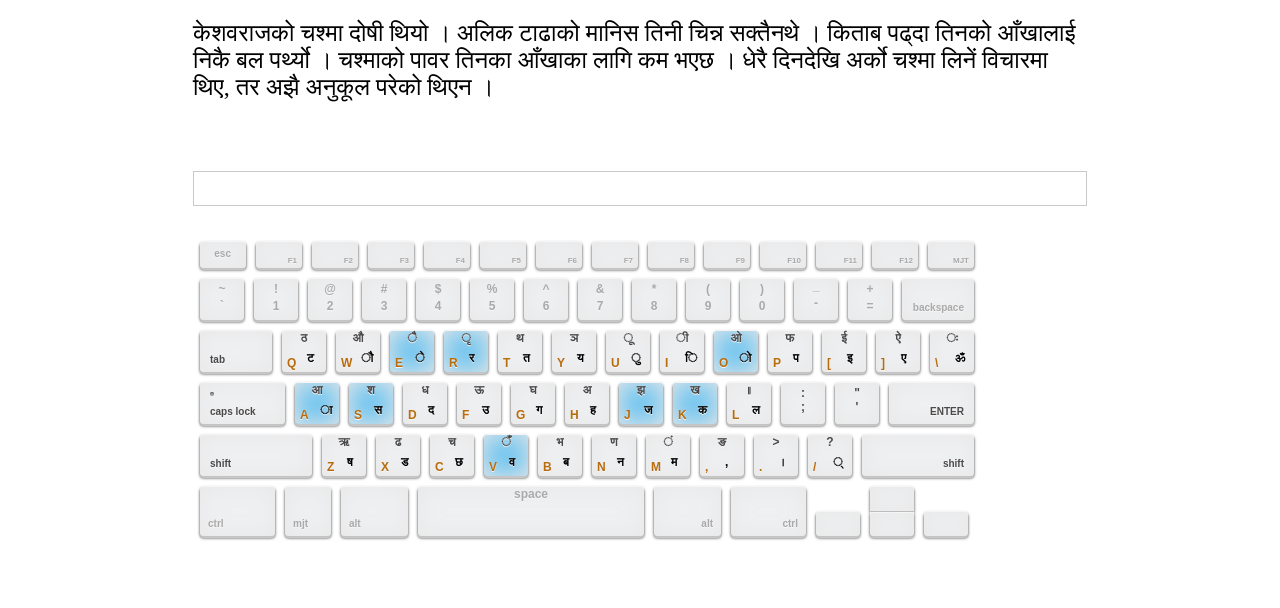
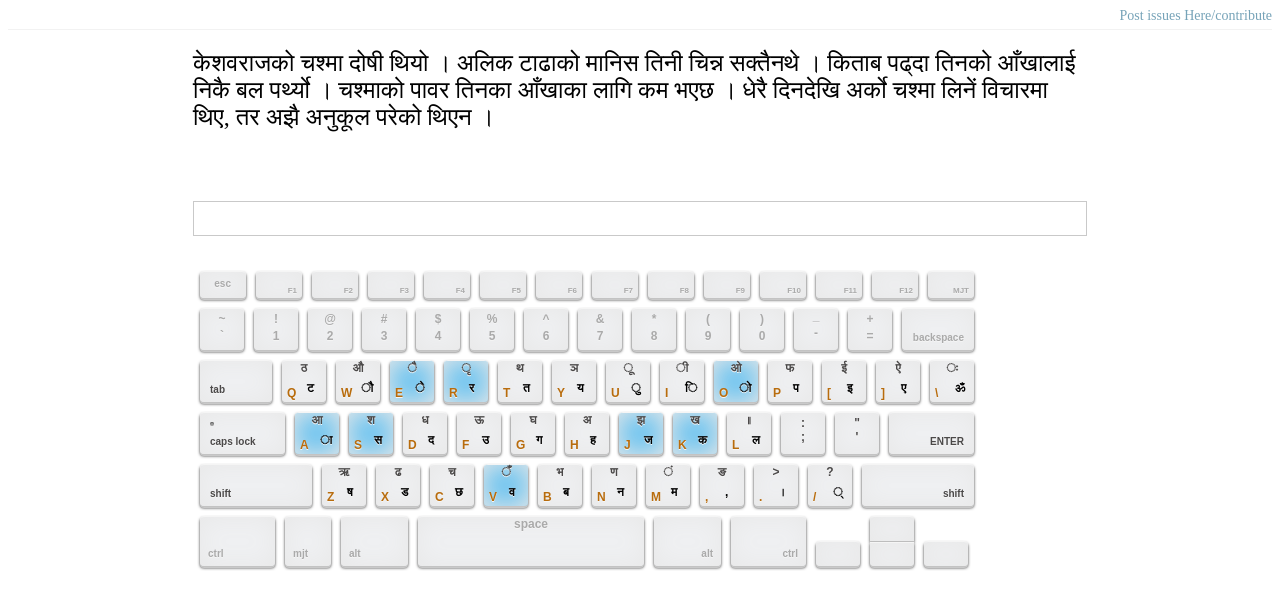
Before and after one commit to emp3ror/typali, a plain HTML site: page index.html in a window 1280 px wide. Drawn offline with nearby package versions, Linux system fonts and the light colour scheme.

Commit message:
added header

```diff
--- a/index.html
+++ b/index.html
@@ -17,7 +17,10 @@
     <script src="data/keyboardmap.js"></script>
 </head>
 <body>
+    <div class="header">
+        <a href="https://github.com/emp3ror/typesala/issues">Post issues Here</a>/<a href="">contribute</a>
 
+    </div>
     <div class="container">
         <div class="row">
             <div class="text">
--- a/styles/styles.css
+++ b/styles/styles.css
@@ -1,4 +1,21 @@
 body {background: #fff;}
+
+.header {
+    font-size: 14px;
+    text-align: right;
+    border-bottom: 1px solid #f2f2f2;
+    padding-bottom: 5px;
+    color: #76a3b8;
+}
+
+.header a {
+    color: #76a3b8;
+    text-decoration: none;
+}
+
+.header a:hover {
+    color:#000;
+}
 
 .container {
     width: 894px;
```
